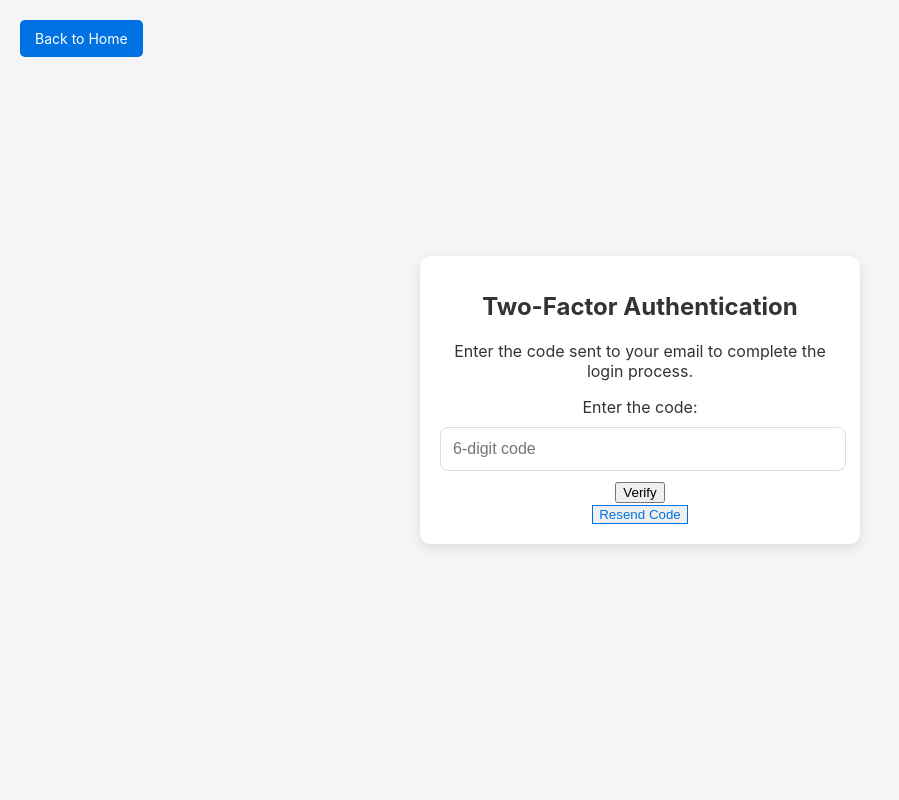
After one commit to Thethickinnchickin/Redis, a Flask app: template app/templates/two_factor.html in a window 1280 px wide. The commit adds this page. Shown: the whole page, without its empty margins (0-899 px from the left). Run offline with Flask 3, Linux system fonts and the light colour scheme; the template is opened without the code that fills it, so the values that code supplies are empty; parts of the project's set-up code (start-up, migrations or seed data) failed here and were passed over.

Commit message:
2FA added through email authentication

```diff
--- a/app/app.py
+++ b/app/app.py
@@ -1,3 +1,5 @@
+import random
+import string
 import uuid
 from flask import Flask, session, request, redirect, url_for, render_template_string, render_template, flash
 from flask_session import Session
@@ -5,10 +7,14 @@ import redis
 from pymongo.mongo_client import MongoClient
 from models import User  # Import the User model
 import os
-from datetime import timedelta
+from datetime import datetime, timedelta, timezone
 from dotenv import load_dotenv
 from functools import wraps
 from flask_mail import Mail, Message
+from flask_limiter import Limiter
+from flask_limiter.util import get_remote_address
+
+
 
 # Load environment variables from .env file
 load_dotenv()
@@ -16,8 +22,14 @@ load_dotenv()
 # Initialize Flask app
 app = Flask(__name__)
 
+limiter = Limiter(
+    key_func=get_remote_address,
+    storage_uri="redis://localhost:6379"
+)
+limiter.init_app(app)
+
 # MongoDB Configuration
-uri = "mongodb+srv://mattreileydeveloper:NewPassword@cluster0.ueh7b.mongodb.net/?retryWrites=true&w=majority&appName=Cluster0"  # Make sure this matches the MongoDB URI in .env
+uri = os.getenv('MONGO_URI')  # Make sure this matches the MongoDB URI in .env
 client = MongoClient(uri)
 
 # Test the MongoDB connection
@@ -71,9 +83,20 @@ def send_verification_email(user_email, verification_link):
     msg.body = f'Please verify your email by clicking the following link: {verification_link}'
     mail.send(msg)
 
-# Generate a verification token for a new user
 def generate_verification_token():
     return str(uuid.uuid4())
+
+def generate_2fa_code():
+    code = random.randint(100000, 999999)
+    expiration_time = datetime.utcnow() + timedelta(minutes=5)  # Set code to expire in 5 minutes
+    return code, expiration_time
+
+def send_2fa_email(user_email, code):
+    msg = Message("Your 2FA Code",
+                  sender='redisemailer@gmail.com',
+                  recipients=[user_email])
+    msg.body = f"Your 2FA code is {code}."
+    mail.send(msg)
 
 def send_reset_email(email, reset_link):
     msg = Message(
@@ -84,6 +107,11 @@ def send_reset_email(email, reset_link):
     msg.body = f'Please use the following link to reset your password: {reset_link}'
     mail.send(msg)
 
+def is_2fa_code_expired():
+    expiration_time = session.get('2fa_expiration')
+    if expiration_time and datetime.now(timezone.utc) > expiration_time:
+        return True
+    return False
 
 @app.route('/register', methods=['GET', 'POST'])
 def register():
@@ -143,6 +171,7 @@ def home():
     return render_template('home.html')
 
 @app.route('/login', methods=['GET', 'POST'])
+@limiter.limit("10 per minute")
 def login():
     if 'username' in session:
         return redirect(url_for('home'))  # Redirect to homepage if already logged in
@@ -154,14 +183,72 @@ def login():
         user = User.find_by_username(username)
 
         if user and user.is_verified and user.check_password(password):
-            session['username'] = username
+            session['temp_username'] = username
+            session['temp_email'] = user.email
+            code, expiration = generate_2fa_code()
+            session['2fa_code'] = code
+            session['2fa_code_expiration'] = expiration.isoformat()
+
+            # Setting expiration time for the 2FA code
+            current_utc_time = datetime.now(timezone.utc)
+            expiration_time = current_utc_time + timedelta(minutes=5)
+            session['2fa_expiration'] = expiration_time.isoformat()
+
+            send_2fa_email(user.email, code)
+            flash("A 2FA code has been sent to your email.", "info")
+            return redirect(url_for('two_factor'))
+
+        flash("Invalid credentials. Please try again.", "error")
+    return render_template('login.html')
+
+@app.route('/two_factor', methods=['GET', 'POST'])
+def two_factor():
+    if 'temp_username' not in session:
+        return redirect(url_for('login'))
+
+    expiration_str = session.get('2fa_code_expiration')
+    if expiration_str:
+        # Convert expiration time from the session to a timezone-aware datetime
+        expiration_time = datetime.fromisoformat(expiration_str).astimezone(timezone.utc)
+
+        # Compare timezone-aware datetimes
+        if datetime.now(timezone.utc) > expiration_time:
+            flash("The 2FA code has expired. Please request a new one.", "error")
+            return redirect(url_for('resend_2fa_code'))
+
+    if request.method == 'POST':
+        code = request.form['code']
+        if code == str(session.get('2fa_code')):
+            # Clear session variables after successful 2FA
+            session['username'] = session.pop('temp_username')
+            session.pop('2fa_code', None)
+            session.pop('2fa_code_expiration', None)
             flash("Login successful!", "success")
             return redirect(url_for('profile'))
+        else:
+            flash("Incorrect 2FA code. Please try again.", "error")
 
-        flash("Invalid credentials. Please try again.", "error")
-        return redirect(url_for('login'))
+    return render_template('two_factor.html')
 
-    return render_template('login.html')
+
+@app.route('/resend_2fa_code', methods=['POST'])
+def resend_2fa_code():
+    # Generate a new 2FA code
+    new_code = ''.join(random.choices(string.digits, k=6))
+    session['2fa_code'] = new_code
+
+    # Set expiration time (e.g., 5 minutes from now)
+    expiration_time = datetime.now() + timedelta(minutes=5)
+    session['2fa_code_expiration'] = expiration_time.isoformat()
+
+    # Dummy email for this example, replace with the actual user's email
+    email = session.get('temp_email', 'user@example.com')
+
+    # Send the new code via email (replace with actual email-sending logic)
+    send_2fa_email(email, new_code)
+
+    flash("A new 2FA code has been sent to your email.", "success")
+    return redirect(url_for('two_factor'))
 
 @app.route('/profile')
 @login_required
@@ -232,6 +319,7 @@ def admin_dashboard():
     return render_template('admin_dashboard.html', users=users)
 
 @app.route('/delete_user/<username>', methods=['POST'])
+@limiter.limit("7 per minute")
 def delete_user(username):
     """Delete a user by username."""
     logged_in_username = session.get('username')  # Get logged-in user's username
@@ -270,8 +358,6 @@ def delete_user(username):
         return redirect(url_for('logout'))  # Redirect to logout if the user deleted their own account
     return redirect(url_for('admin_dashboard'))  # Redirect to the admin dashboard after admin deletion
 
-
-
 if __name__ == '__main__':
     print("Mongo instance in User model:", User.mongo)
     app.run(debug=True)
--- a/app/static/styles.css
+++ b/app/static/styles.css
@@ -59,6 +59,17 @@ a {
 
 a:hover {
     text-decoration: underline;
+}
+
+.resend-button {
+    background-color: #f0f0f0;
+    color: #0071e3;
+    border: 1px solid #0071e3;
+}
+
+.resend-button:hover {
+    background-color: #0071e3;
+    color: #ffffff;
 }
 
 /* Base Flash Message Styles */
@@ -129,3 +140,21 @@ a:hover {
 .success-message .button:hover {
     background-color: #005bb5;
 }
+
+/* styles.css */
+.back-to-home {
+    position: absolute;
+    top: 20px;
+    left: 20px; /* Change from right to left for top-left positioning */
+    padding: 10px 15px;
+    background-color: #0071e3;
+    color: #ffffff;
+    text-decoration: none;
+    border-radius: 5px;
+    font-size: 14px;
+    transition: background-color 0.3s;
+}
+
+.back-to-home:hover {
+    background-color: #005bb5;
+}
--- a/app/templates/admin_dashboard.html
+++ b/app/templates/admin_dashboard.html
@@ -6,6 +6,7 @@
     <link rel="stylesheet" href="{{ url_for('static', filename='styles.css') }}">
 </head>
 <body>
+    <a href="{{ url_for('home') }}" class="back-to-home">Back to Home</a>
     <div class="container">
         <h1>Admin Dashboard</h1>
         <h3>Manage Users</h3>
@@ -42,7 +43,6 @@
                     </tr>
                 {% endif %}
             </tbody>
-
         </table>
     </div>
 </body>
--- a/app/templates/home.html
+++ b/app/templates/home.html
@@ -22,7 +22,7 @@
     </div>
 
     <div class="container">
-        <h1>Welcome to the Flask MongoDB App</h1>
+        <h1>Welcome to the Authjenticated App</h1>
 
         {% if session.get('username') %}
             <p>Logged in as {{ session['username'] }}</p>
--- /dev/null
+++ b/app/templates/two_factor.html
@@ -0,0 +1,42 @@
+<!-- templates/two_factor.html -->
+<!DOCTYPE html>
+<html lang="en">
+<head>
+    <meta charset="UTF-8">
+    <meta name="viewport" content="width=device-width, initial-scale=1.0">
+    <title>Enter 2FA Code</title>
+    <link rel="stylesheet" href="{{ url_for('static', filename='styles.css') }}">
+</head>
+<body>
+    <div class="container">
+        <h1>Two-Factor Authentication</h1>
+        <p>Enter the code sent to your email to complete the login process.</p>
+
+        <!-- 2FA Form -->
+        <form method="POST" action="{{ url_for('two_factor') }}">
+            <label for="code">Enter the code:</label>
+            <input type="text" name="code" id="code" required placeholder="6-digit code">
+            <button type="submit">Verify</button>
+        </form>
+
+        <!-- Resend Code Form -->
+        <form method="POST" action="{{ url_for('resend_2fa_code') }}">
+            <button type="submit" class="resend-button">Resend Code</button>
+        </form>
+
+        <!-- Flash Messages -->
+        {% with messages = get_flashed_messages(with_categories=true) %}
+            {% if messages %}
+                <ul class="flash-messages">
+                    {% for category, message in messages %}
+                        <li class="flash {{ category }}">{{ message }}</li>
+                    {% endfor %}
+                </ul>
+            {% endif %}
+        {% endwith %}
+    </div>
+
+    <!-- Back to Home Button -->
+    <a href="{{ url_for('home') }}" class="back-to-home">Back to Home</a>
+</body>
+</html>
```
